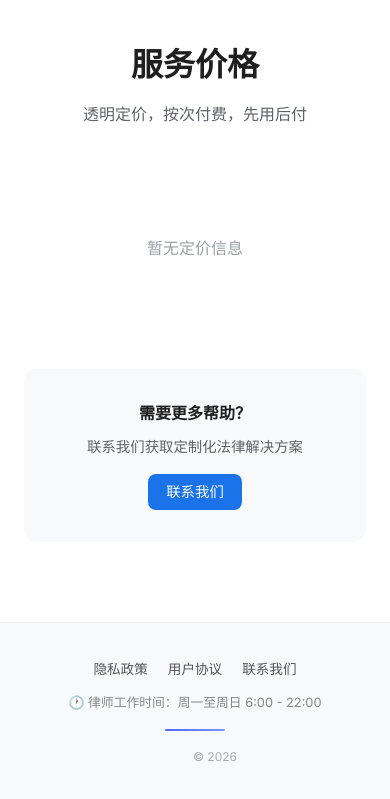
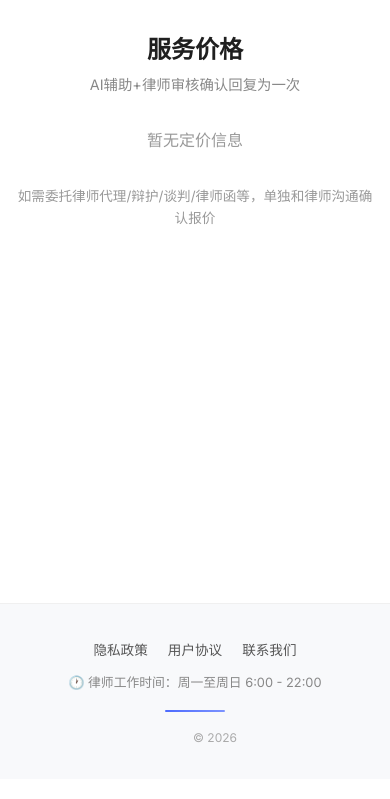
Before and after one commit to booted4439-alt/paoding-law, a Flask app: page /pricing in a window 390 px wide. Shown: the part 65-864 px from the top of the page. After the commit the page ends 808 px from the top, so only its background shows below. Run offline with Flask 3, Linux system fonts and the light colour scheme; data that the repository does not hold is empty; some libraries are stand-ins or nearby versions.

Commit message:
style: 服务价格页简化为表格展示

```diff
--- a/templates/pricing.html
+++ b/templates/pricing.html
@@ -5,61 +5,47 @@
 {% block main_class %}{% endblock %}
 {% block footer_class %}{% endblock %}
 {% block content %}
-<div class="pricing-page" style="max-width: 1000px; margin: 0 auto; padding: 40px 24px;">
-    <div style="text-align: center; margin-bottom: 48px;">
-        <h1 style="font-size: 2rem; font-weight: 700; margin-bottom: 12px;">服务价格</h1>
-        <p style="color: var(--text-secondary); font-size: 1rem;">透明定价，按次付费，先用后付</p>
-    </div>
+<div style="max-width: 800px; margin: 0 auto; padding: 32px 16px;">
+    <h1 style="font-size: 1.5rem; font-weight: 600; text-align: center; margin-bottom: 4px;">服务价格</h1>
+    <p style="text-align: center; color: #888; font-size: 0.9rem; margin-bottom: 32px;">AI辅助+律师审核确认回复为一次</p>
 
     {% if not categories %}
-    <div style="text-align: center; padding: 60px 24px; color: var(--text-muted);">
-        <p>暂无定价信息</p>
-    </div>
+    <p style="text-align: center; color: #999;">暂无定价信息</p>
     {% endif %}
 
     {% for cat, items in categories.items() %}
-    <div class="pricing-category" style="margin-bottom: 40px;">
-        <h2 style="font-size: 1.2rem; font-weight: 600; margin-bottom: 16px; padding-bottom: 8px; border-bottom: 1px solid var(--border-light);">
+    <h2 style="font-size: 1.1rem; font-weight: 600; margin: 28px 0 10px; padding-bottom: 6px; border-bottom: 1px solid #e5e5e5;">
         {% if cat == 'consult' %}📋 法律咨询
         {% elif cat == 'contract' %}📄 合同服务
         {% elif cat == 'document' %}📑 文书代写
         {% elif cat == 'other' %}🔧 其他服务
         {% else %}{{ cat }}{% endif %}
     </h2>
-        <div style="display: grid; gap: 12px;">
+    <table style="width: 100%; border-collapse: collapse; font-size: 0.9rem;">
+        <thead>
+            <tr style="border-bottom: 1px solid #ddd;">
+                <th style="text-align: left; padding: 8px 12px; font-weight: 500; color: #666;">服务项目</th>
+                <th style="text-align: right; padding: 8px 12px; font-weight: 500; color: #666; width: 100px;">价格</th>
+            </tr>
+        </thead>
+        <tbody>
             {% for p in items %}
-            <div class="pricing-card" style="display: flex; justify-content: space-between; align-items: center; padding: 20px 24px; border: 1px solid var(--border-light); border-radius: var(--radius); transition: all 0.2s;">
-                <div style="flex: 1;">
-                    <h3 style="font-size: 1rem; font-weight: 600; margin-bottom: 4px;">{{ p.name }}</h3>
+            <tr style="border-bottom: 1px solid #eee;">
+                <td style="padding: 10px 12px;">
+                    {{ p.name }}
                     {% if p.description %}
-                    <p style="font-size: 0.85rem; color: var(--text-secondary);">{{ p.description }}</p>
+                    <br><span style="font-size: 0.8rem; color: #999;">{{ p.description }}</span>
                     {% endif %}
-                </div>
-                <div style="text-align: right; flex-shrink: 0; margin-left: 20px;">
-                    <span style="font-size: 1.4rem; font-weight: 700; color: var(--primary);">{{ '%.2f'|format(p.price/100) }}</span>
-                    <span style="font-size: 0.85rem; color: var(--text-muted);"> 元</span>
-                </div>
-            </div>
+                </td>
+                <td style="padding: 10px 12px; text-align: right; font-weight: 600; color: #e44;">{{ '%.0f'|format(p.price/100) }} 元</td>
+            </tr>
             {% endfor %}
-        </div>
-    </div>
+        </tbody>
+    </table>
     {% endfor %}
 
-    <div style="text-align: center; margin-top: 48px; padding: 32px; background: var(--bg-secondary); border-radius: var(--radius);">
-        <h3 style="font-size: 1rem; font-weight: 600; margin-bottom: 8px;">需要更多帮助？</h3>
-        <p style="color: var(--text-secondary); font-size: 0.9rem; margin-bottom: 16px;">联系我们获取定制化法律解决方案</p>
-        <a href="/contact" class="btn btn-primary">联系我们</a>
+    <p style="text-align: center; margin-top: 32px; font-size: 0.85rem; color: #999;">
+        如需委托律师代理/辩护/谈判/律师函等，单独和律师沟通确认报价
+    </p>
 </div>
-</div>
-
-<style>
-.pricing-card:hover {
-    border-color: var(--primary);
-    box-shadow: var(--shadow);
-}
-@media (max-width: 600px) {
-    .pricing-card { flex-direction: column; align-items: flex-start; gap: 12px; }
-    .pricing-card > div:last-child { margin-left: 0; text-align: left; }
-}
-</style>
 {% endblock %}
```
Lines whose indentation alone changed are shown as unchanged.
